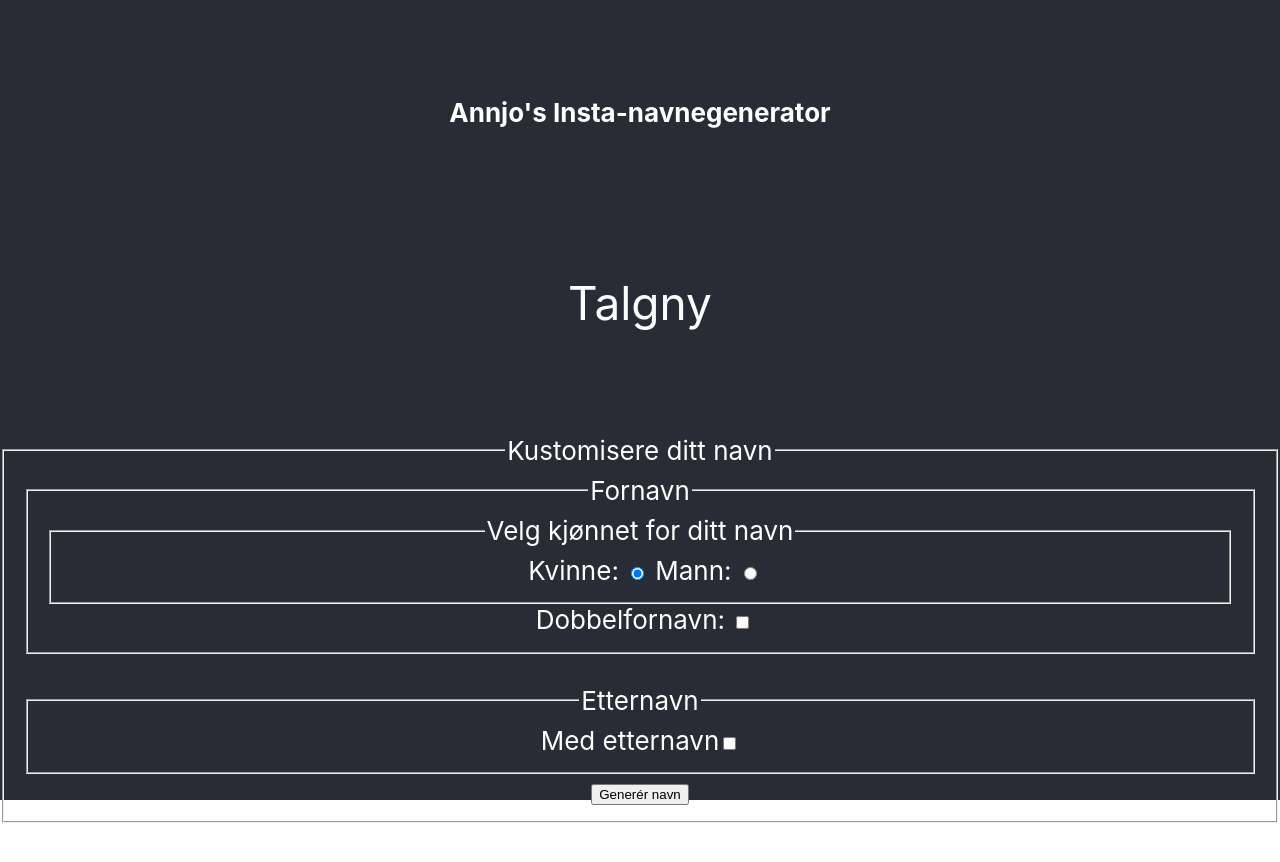
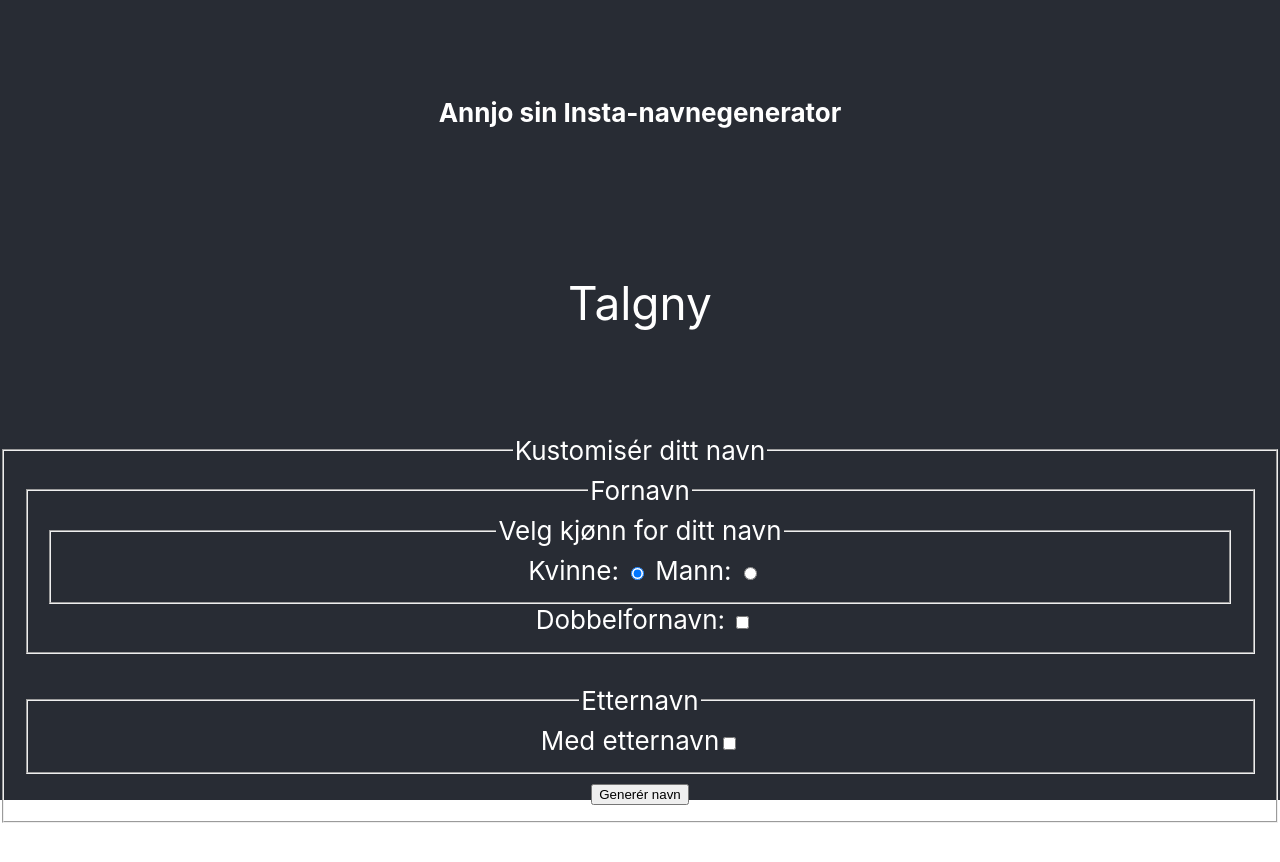
Before and after one commit to brinxmat/navnegenerator, a React (Create React App) app: page / in a window 1280 px wide. Shown: the top 862 px of the page. Built offline with nearby package versions, Linux system fonts and the light colour scheme.

Commit message:
Small typos

```diff
--- a/src/App.js
+++ b/src/App.js
@@ -33,7 +33,7 @@ function App () {
   return (
     <div className="App">
       <header className="App-header">
-          <h1 className="App-title">Annjo&apos;s Insta-navnegenerator</h1>
+          <h1 className="App-title">Annjo sin Insta-navnegenerator</h1>
       </header>
       <section>
           <GetName name={name} />
--- a/src/name-generator/NameForm.js
+++ b/src/name-generator/NameForm.js
@@ -22,11 +22,11 @@ function NameForm ({ name, addName }) {
   return (
         <form onSubmit={handleSubmit} className="App-form">
             <fieldset>
-                <legend>Kustomisere ditt navn</legend>
+                <legend>Kustomisér ditt navn</legend>
                 <fieldset>
                     <legend>Fornavn</legend>
                     <fieldset>
-                        <legend>Velg kjønnet for ditt navn</legend>
+                        <legend>Velg kjønn for ditt navn</legend>
                         <label className="App-inline-choice">Kvinne: <input type="radio" name='first.gender' value='F'
                                                                             checked={firstGender === 'F'}
                                                                             onChange={e => setFirstGender(e.target.value)}/></label>
```
